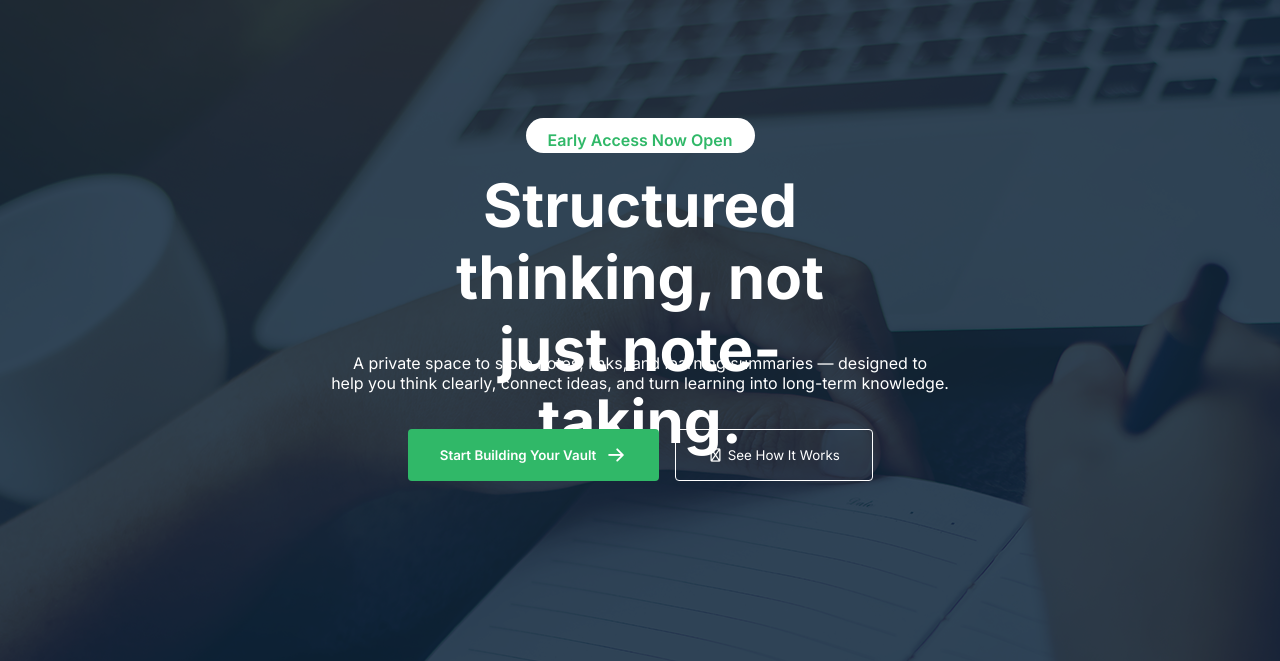
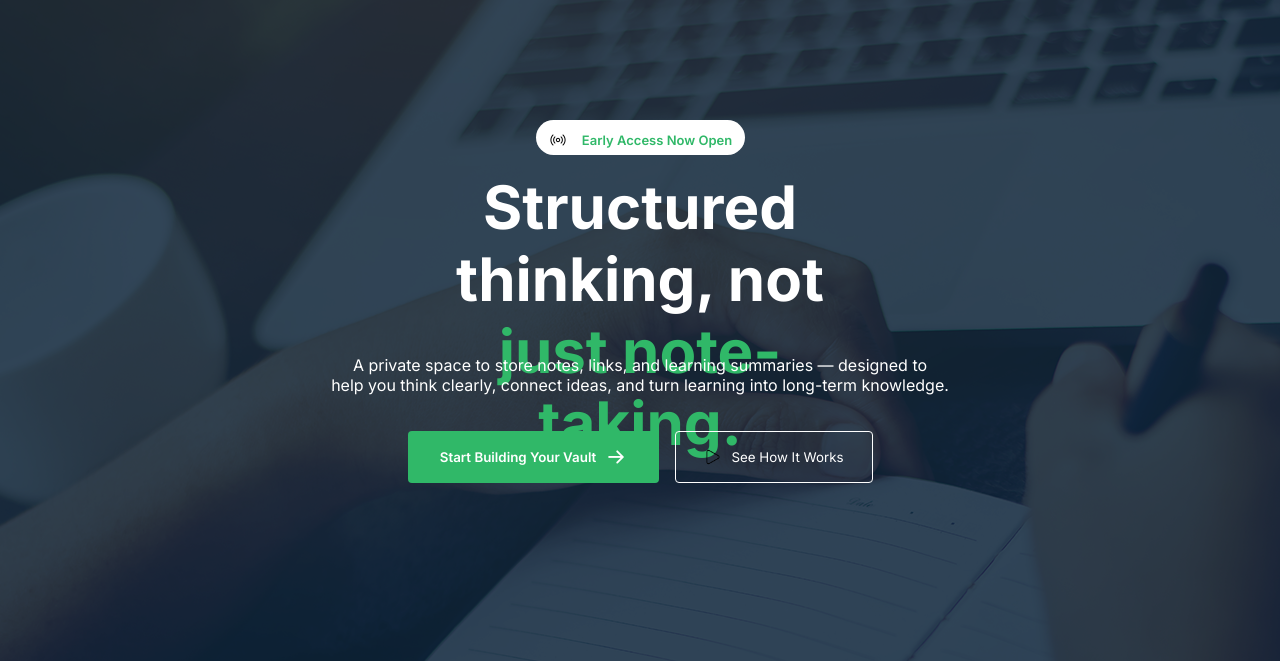
Before and after one commit to rakoon19/assignment-1, a plain HTML site: page index.html in a window 1280 px wide. Shown: the part 98-759 px from the top of the page. Drawn offline with Linux system fonts and the light colour scheme.

Commit message:
best one so far

```diff
--- a/banner.css
+++ b/banner.css
@@ -23,7 +23,7 @@
     gap: 16px;
 }
 .notify{
-    width:229px;
+    width: 209px;
     height:35px;
     background-color:#ffffff;
     padding: 12px 8px;
@@ -34,6 +34,8 @@
     font-weight: 600;
     text-align: center;
     margin: 0 auto;
+    display: inline;
+    margin-top: 4px;
 }
 .banner-h1, .note-h3{
     margin:0 295px;
@@ -59,3 +61,20 @@
     width: 20px;
     height: 20px;
 }
+.dot {
+    width:205px;
+    height:20px;
+    display: flex;
+    text-align: center;
+    justify-content: flex-end;
+
+}
+.notify-text{
+    font-size: 13px;
+    width: 183px;
+    height: 19px;
+}
+.live-signal{
+    width: 16px;
+    height: 16px;
+}
--- a/index.html
+++ b/index.html
@@ -39,15 +39,22 @@
         <section class="head-banner">
           <div class="banner">
             <div class="banner-content">
-            <div class="notify">Early Access Now Open</div>
+            <div class="notify">
+            <div class="dot">
+                <img src="resources-and-guides/assets/signal.png" alt="" class="live-signal">
 
-            <h1 class="banner-h1">Structured thinking, not just note-taking.</h1>
+            <div class="notify-text">
+                Early Access Now Open
+            </div></div>
+        </div>
+
+            <h1 class="banner-h1">Structured thinking, not<span style="color: #30B868;"> just note-taking.</span></h1>
             <p class="banner-p">A private space to store notes, links, and learning summaries — designed to <br>
 help you think clearly, connect ideas, and turn learning into long-term knowledge.</p>
 
             <div class="two-btn">
                 <button class="btn-start-building-your-vault">Start Building Your Vault <img src="resources-and-guides/assets/ArrowRight.png" alt="" class="arrow"></button>
-                <button class="btn-see-how-it-works"><i class="fa-regular fa-play"></i> See How It Works</button>
+                <button class="btn-see-how-it-works"><img src="resources-and-guides/assets/play-button.png" alt="" class="arrow play"> See How It Works</button>
              </div>
             </div>
             </div>
--- a/nav.css
+++ b/nav.css
@@ -82,5 +82,8 @@ ul {
     border: #ffffff 1px solid;
     background-color: transparent;
     color: #ffffff;
-
+    display: flex;
+    justify-content: center;
+    align-items: center;
+    gap: 8px;
 }
```
Also changed, not shown: resources-and-guides/assets/play-button.png (added), resources-and-guides/assets/signal.png (added).
